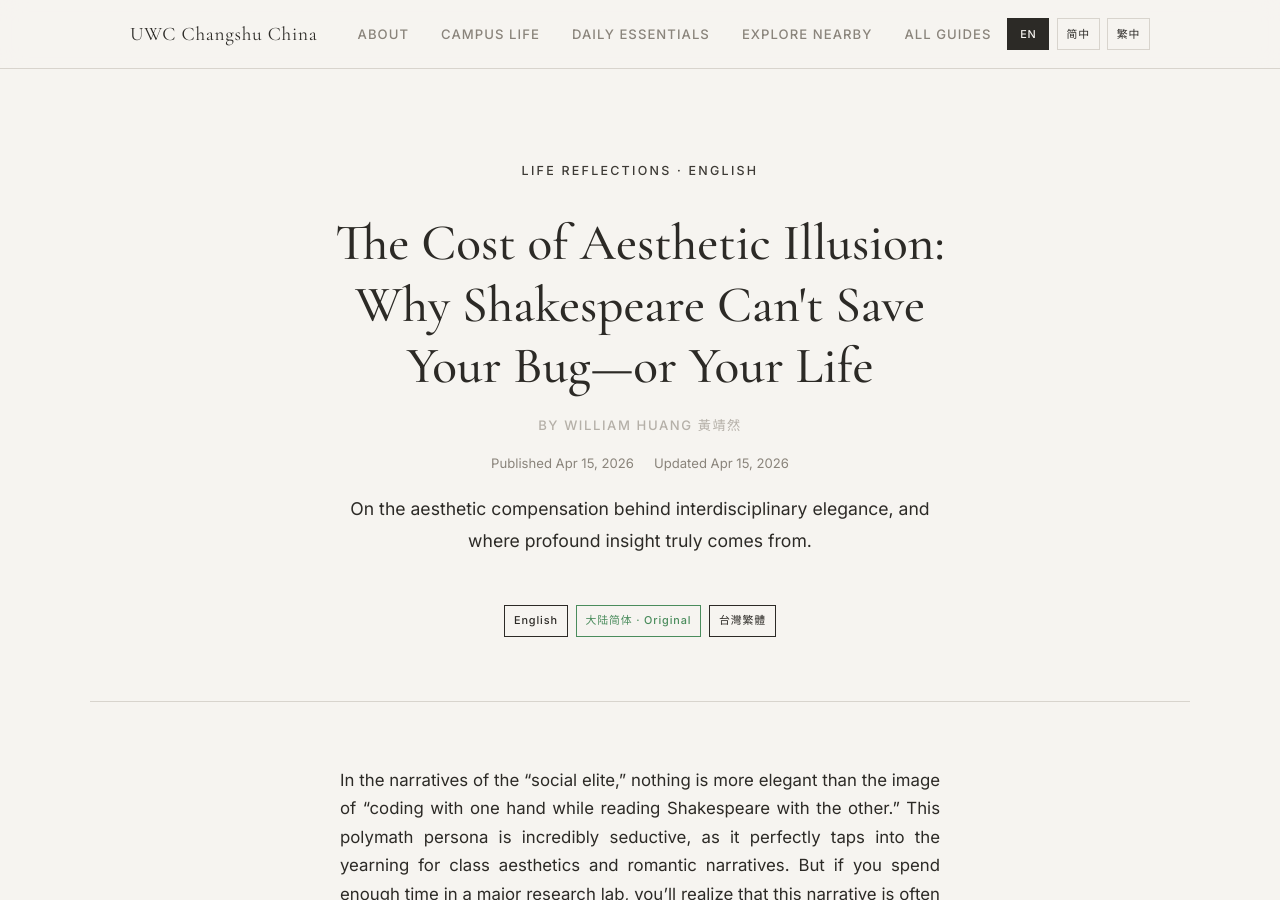
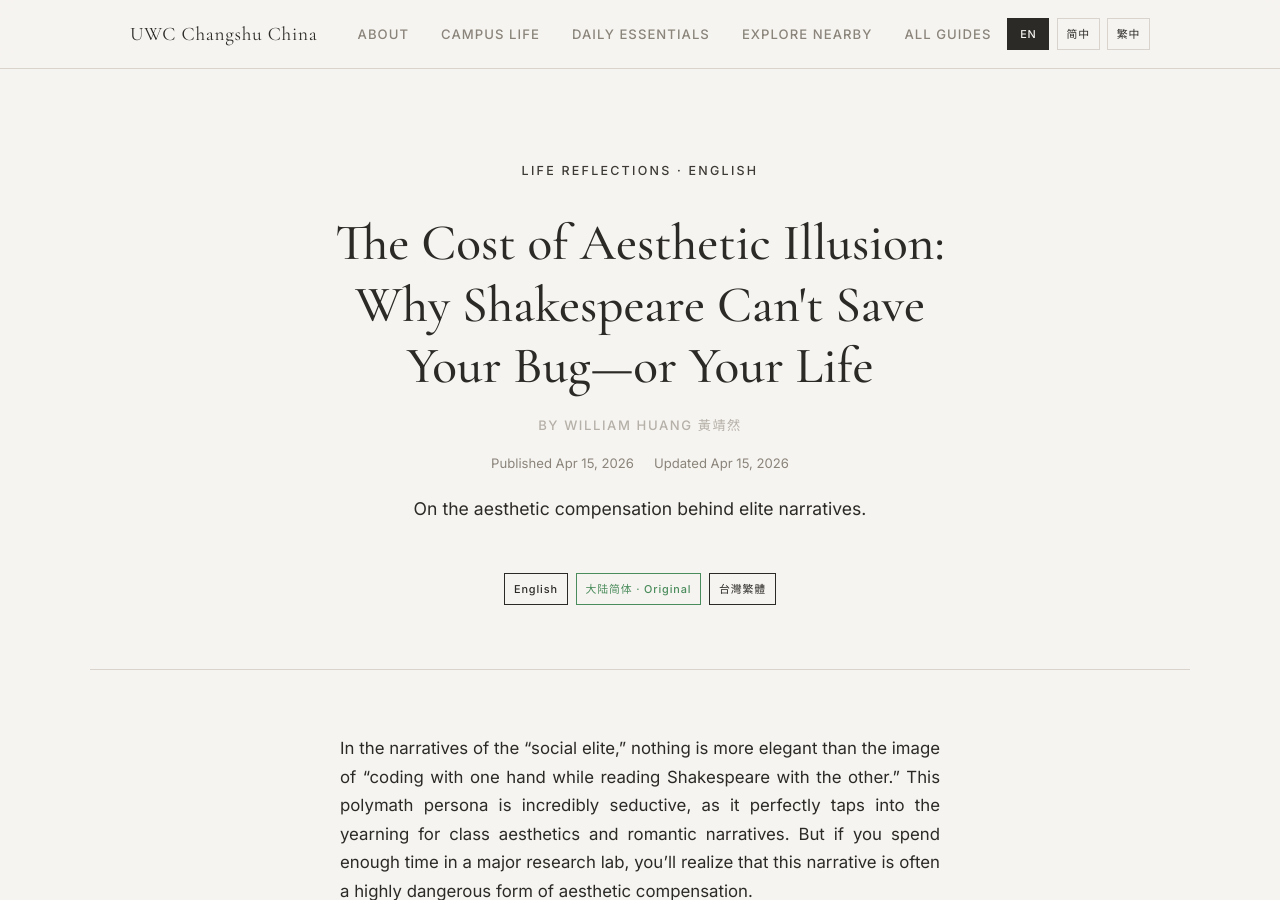
Before and after one commit to United-World-College/UWC-Survival-Guide, a Jekyll site: the page built from website/_guides/default/aesthetic-illusion.md, in a window 1280 px wide and 900 px high. Built offline with Jekyll 4.4.1, drawn with Linux system fonts in a browser that asks for light colours.

Commit message:
style: simplify aesthetic illusion essay description

```diff
--- a/website/_guides/default/aesthetic-illusion.md
+++ b/website/_guides/default/aesthetic-illusion.md
@@ -1,7 +1,7 @@
 ---
 title: "The Cost of Aesthetic Illusion: Why Shakespeare Can't Save Your Bug—or Your Life"
 category: "Life Reflections"
-description: "On the aesthetic compensation behind interdisciplinary elegance, and where profound insight truly comes from."
+description: "On the aesthetic compensation behind elite narratives."
 order: 6
 author: "William"
 author_id: "william-huang"
```
Also changed, not shown: website/_guides/chinese/aesthetic-illusion-CN.md (+1 -1 lines), website/_guides/chinese/aesthetic-illusion-TW.md (+1 -1 lines).
